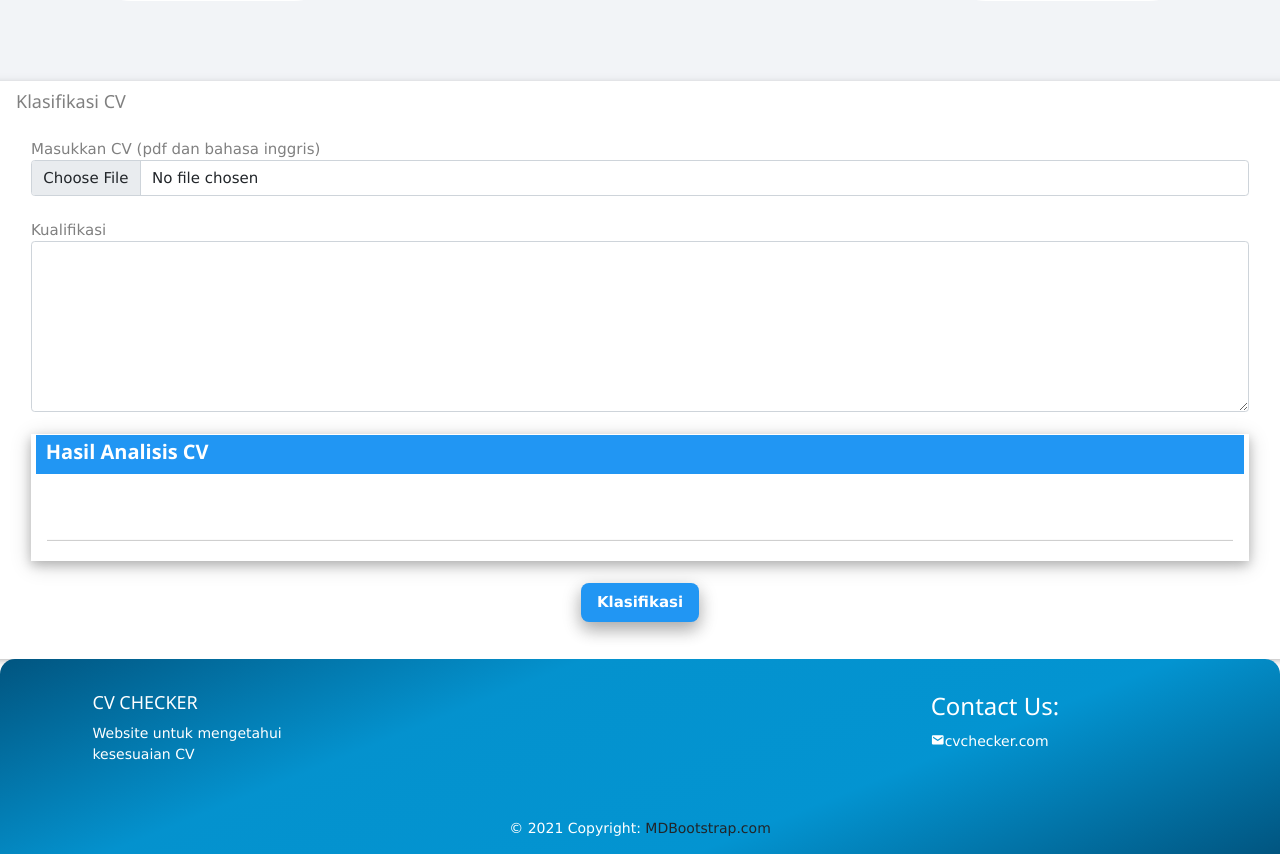
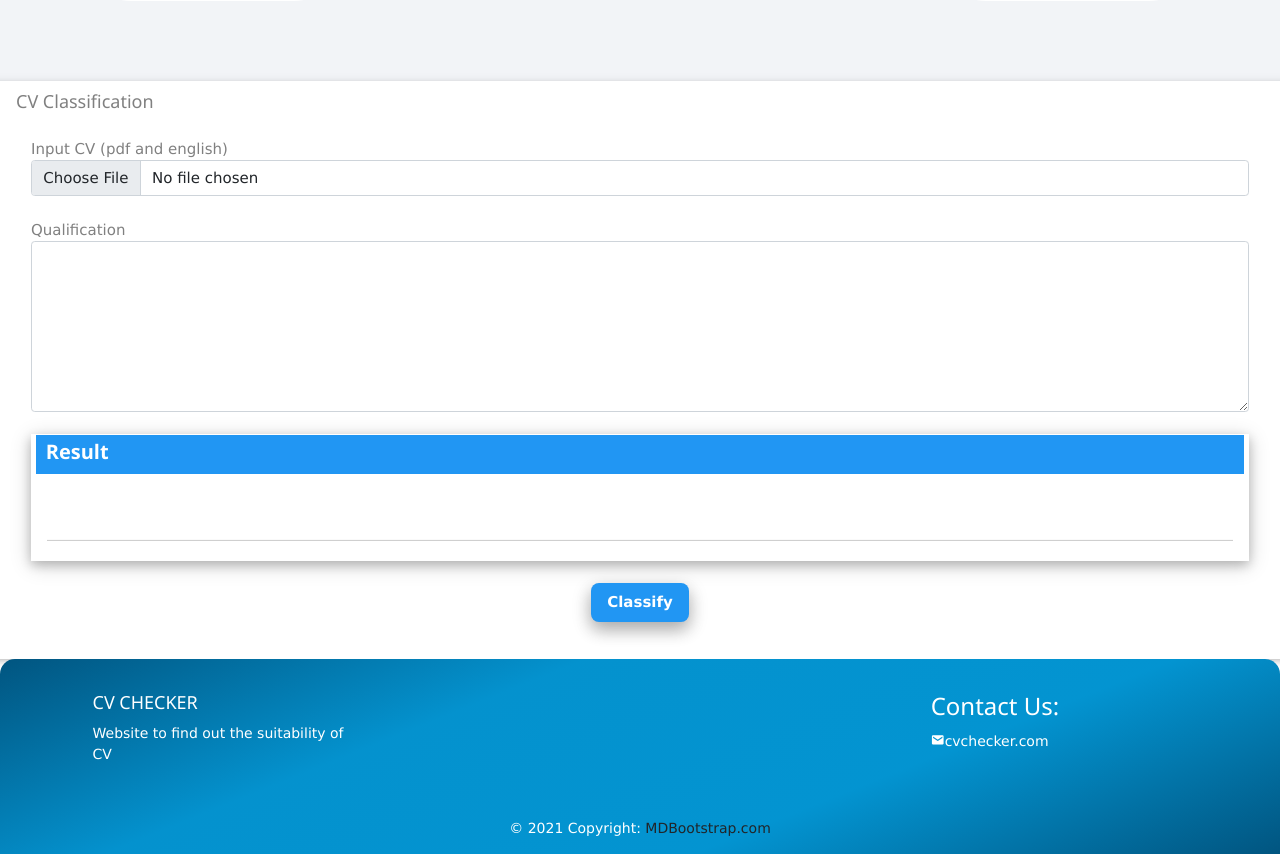
Before and after one commit to Madd-G/resumecheckerapp, a Flask app: page / in a window 1280 px wide. Shown: the part 2151-3005 px from the top of the page. Run offline with Flask 2, Linux system fonts and the light colour scheme; parts of the project's set-up code (start-up, migrations or seed data) failed here and were passed over; some libraries are stand-ins or nearby versions.

Commit message:
minor update

```diff
--- a/templates/index.html
+++ b/templates/index.html
@@ -7,7 +7,7 @@
 
     <title>CV Checker</title>
 
-        <link href="../static/images/cv.png" rel="icon">
+    <link href="../static/images/cv.png" rel="icon">
 
     <link rel="stylesheet" href="https://cdnjs.cloudflare.com/ajax/libs/font-awesome/5.15.3/css/all.min.css">
 
@@ -37,12 +37,10 @@
         </h1></a></h1>
         <nav id="navbar" class="navbar">
             <ul>
-                <li><a class="nav-link scrollto" href="/">Beranda</a></li>
+<!--                <li><a class="nav-link scrollto" href="/">Beranda</a></li>-->
                 <li><a class="nav-link scrollto" href="#check">Check</a></li>
+                <li><a class="nav-link scrollto" href="#about">About</a></li>
                 <li><a class="nav-link scrollto" href="#team">Developer</a></li>
-                <li><a class="nav-link scrollto" href="#tentang">Tentang Kami</a></li>
-                <li><a class="nav-link scrollto" href="#about">About</a></li>
-
             </ul>
             <i class="bx bx-list-ul mobile-nav-toggle"></i>
         </nav>
@@ -87,14 +85,13 @@
                 <div class="col-lg-6 pt-4 pt-lg-0 content align-self-center">
                     <h2>About</h2>
                     <p>
-                        'Orbit AI Gen Y' adalah program pelatihan Artificial Intelligence holistik yang hybrid dan
-                        inklusif untuk siswa dari semua sektor dan minat yang beragam. Program ini menggunakan
-                        pendekatan Deep Learning & berbasis proyek. Orbit AI Gen Y berdurasi 6 bulan dan mencakup mulai
-                        dari level basic pengenalan AI, hingga
-                        advance level yang mencakup pemograman Python dan AI Project Cycle (Problem Scoping, Data
-                        Acquisition, Data Exploration, Modelling, Evaluation & Deployment). Selain itu program ini juga
-                        dilengkapi dengan kursus Life Skills yang penting dan diperlukan untuk kesuksesan perusahaan
-                        atau kewirausahaan.
+                        'Orbit AI Gen Y' is a hybrid and inclusive holistic Artificial Intelligence training program for
+                        students from all sectors and diverse interests. This program uses a Deep Learning &
+                        project-based approach. The Gen Y AI Orbit lasts 6 months and covers the basic level of AI
+                        introduction, to the advanced level which includes Python programming and the AI Project Cycle
+                        (Problem Scoping, Data Acquisition, Data Exploration, Modeling, Evaluation & Deployment). In
+                        addition, this program is also equipped with Life Skills courses which are essential and
+                        necessary for the success of a company or entrepreneurship.
                     </p>
                 </div>
             </div>
@@ -108,7 +105,7 @@
                     <img src="../../static/images/tentang.png" class="img-fluid" alt="">
                 </div>
                 <div class="col-lg-6 pt-4 pt-lg-0 content align-self-center">
-                    <h2>Tentang kami</h2>
+                    <h2>About Us</h2>
                     <p>
                         Lorem Ipsum is simply dummy text of the printing and typesetting industry. Lorem Ipsum has been
                         the industry's standard dummy text ever since the 1500s, when an unknown printer took a galley
@@ -131,7 +128,7 @@
             <div class="row">
                 <div class="col-lg-3">
                     <div class="member">
-                        <img src="../static/images/team/person.jpg" alt="Akhmad Nur Alamsyah" width="200"
+                        <img src="../static/images/team/alam.jpg" alt="Akhmad Nur Alamsyah" width="200"
                              height="250">
                         <h5>Akhmad Nur Alamsyah</h5>
                         <h6>Teknik Informatika</h6>
@@ -140,7 +137,7 @@
                 </div>
                 <div class="col-lg-3">
                     <div class="member">
-                        <img src="../static/images/team/person.jpg" alt="Wildan Adhitya Geraldine" width="200"
+                        <img src="../static/images/team/wildan.jpeg" alt="Wildan Adhitya Geraldine" width="200"
                              height="250">
                         <h5>Wildan Adhitya Geraldine</h5>
                         <h6>Teknik Informatika</h6>
@@ -149,7 +146,7 @@
                 </div>
                 <div class="col-lg-3">
                     <div class="member">
-                        <img src="../static/images/team/person.jpg" alt="Arum Mila Sari" width="200"
+                        <img src="../static/images/team/arum.jpeg" alt="Arum Mila Sari" width="200"
                              height="250">
                         <h5>Arum Mila Sari</h5>
                         <h6>Teknik Informatika</h6>
@@ -158,7 +155,7 @@
                 </div>
                 <div class="col-lg-3">
                     <div class="member">
-                        <img src="../static/images/team/person.jpg" alt="Mery Yulinda Rahmi" width="200"
+                        <img src="../static/images/team/merry.png" alt="Mery Yulinda Rahmi" width="200"
                              height="250">
                         <h5>Mery Yulinda Rahmi</h5>
                         <h6>Sistem Informasi</h6>
@@ -172,15 +169,15 @@
     <!--    <section id="check" class="check section-bg">-->
     <div id="check" class="row align-items-end w3-container w3-card-2">
         <div class="col">
-            <h5 style="color:gray">Klasifikasi CV</h5>
+            <h5 style="color:gray">CV Classification</h5>
             <form class="p-3 text-center" action="/" method=post enctype="multipart/form-data" multiple>
                 <div class="form-group">
-                    <label style="color:gray">Masukkan CV (pdf dan bahasa inggris)</label>
+                    <label style="color:gray">Input CV (pdf and english)</label>
                     <input class="form-control input" type="file" name="file"/>
                 </div>
                 <br>
                 <div class="form-group">
-                    <label style="color:gray">Kualifikasi</label>
+                    <label style="color:gray">Qualification</label>
                     <textarea id="kualifikasi" name="kualifikasi" class="form-control input" type="text"
                               rows="7"></textarea>
                 </div>
@@ -188,7 +185,7 @@
                 <div class="col w3-container w3-card-4">
                     <!--            w3-161-->
                     <div class="row w3-indigo" style="color: #2196F3">
-                        <h4 style="padding-top:5px; padding-left:10px"><b>Hasil Analisis CV</b></h4>
+                        <h4 style="padding-top:5px; padding-left:10px"><b>Result</b></h4>
                     </div>
                     <br>
                     {% for message in get_flashed_messages() %}
@@ -212,12 +209,11 @@
                 <br>
                 <b><input class="w3-button w3-blue w3-round-large button"
                           style="box-shadow: 0 8px 16px 0 rgba(0,0,0,0.2), 0 6px 20px 0 rgba(0,0,0,0.19);"
-                          type="submit" value="Klasifikasi"/></b>
+                          type="submit" value="Classify"/></b>
             </form>
             <br>
         </div>
     </div>
-    <!--    </section>-->
 </main>
 
 <footer class="bg-primary text-white text-center text-lg-start" id="contact">
@@ -225,7 +221,8 @@
         <div class="row">
             <div class="col-lg-3 col-md-6 mb-4 mb-md-0">
                 <h5 class="text-uppercase">CV Checker</h5>
-                <p>Website untuk mengetahui kesesuaian CV</p>
+                <p>
+                    Website to find out the suitability of CV</p>
             </div>
 
             <div class="col-lg-3 col-md-6 mb-4 mb-md-0">
```
Also changed, not shown: static/images/team/arum.jpeg (added).
